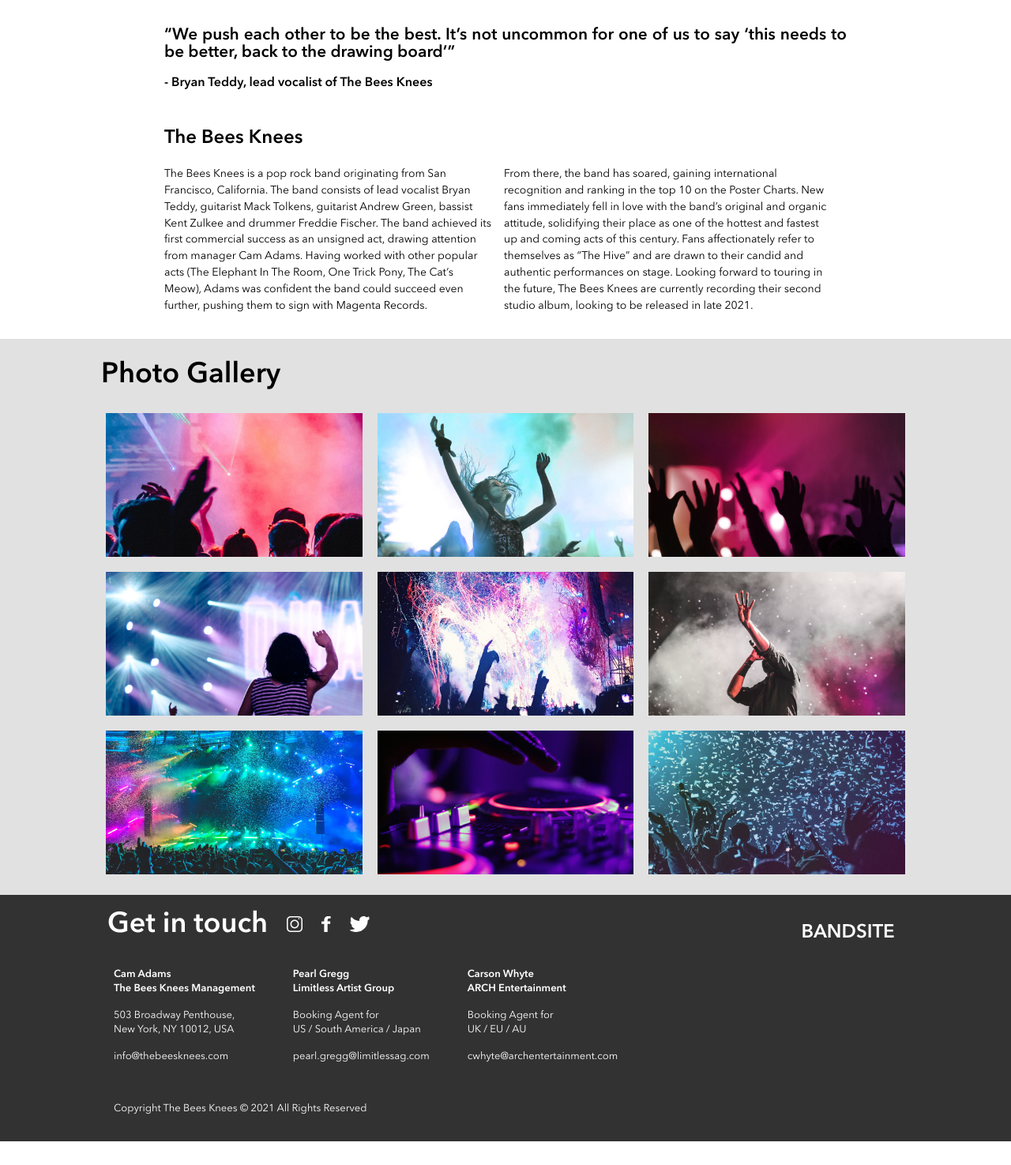
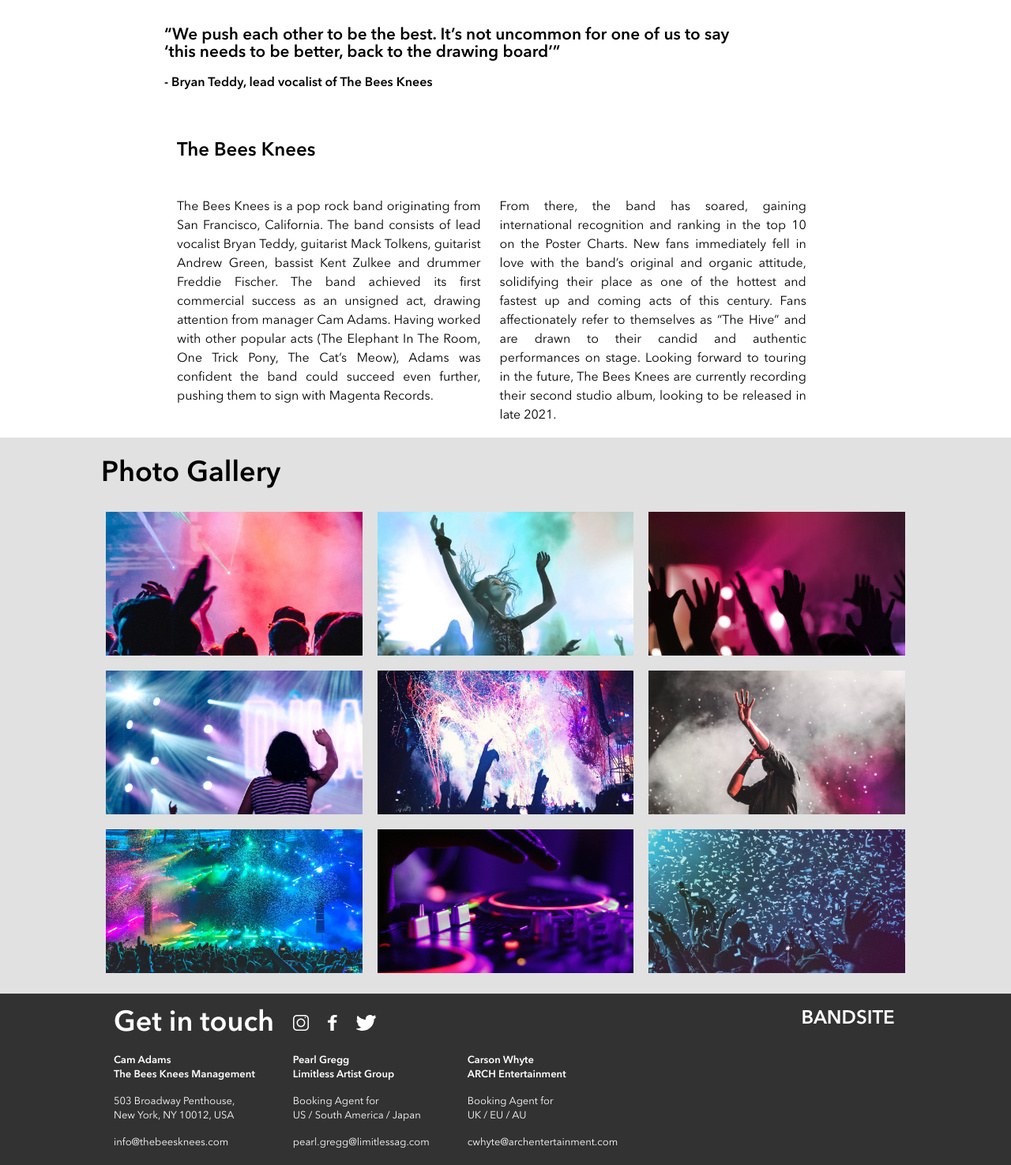
Before and after one commit to jasmindzogovic/jasmin-dzogovic-bandsite, a plain HTML site: page index.html in a window 1280 px wide. Shown: the part 1430-2905 px from the top of the page at 79% size. Before the commit the page ends 2875 px from the top, so only its background shows below. Drawn offline with Linux system fonts and the light colour scheme.

Commit message:
Finishing up responsive design styling

```diff
--- a/index.html
+++ b/index.html
@@ -29,12 +29,18 @@
         <h1 class="main__heading">About the Musicians</h1>
         <div class="main__container">
             <img src="./assets/Images/band.jpg" alt="band" class="main__container-img">
+
+            <div class="main__container-statement">
             <h4 class="main__container-subheading">“We push each other to be the best. It’s not uncommon for one
                 of us to say ‘this needs to be better, back to the drawing board’”</h4>
                 <h4 class="main__container-singer">- Bryan Teddy, lead vocalist of The Bees
                     Knees</h4>
-                    <h4 class="main__container-band">The Bees Knees</h4>
+                </div>
+
+
                     <div class="main__container-about">
+                        <h4 class="main__container-band">The Bees Knees</h4>
+                        <div class="main__container-story">
                         <p class="main__container-paragraph first">
                         The Bees Knees is a pop rock band originating from San Francisco, California. The band consists
                         of lead vocalist Bryan Teddy, guitarist Mack Tolkens, guitarist Andrew Green, bassist Kent Zulkee
@@ -50,6 +56,7 @@
                         performances on stage. Looking forward to touring in the future, The Bees Knees are currently
                         recording their second studio album, looking to be released in late 2021.
                         </p>
+                    </div>
                     </div>
         </div>
     </main>
--- a/styles/bio.scss
+++ b/styles/bio.scss
@@ -149,25 +149,27 @@
         width: 100%;
         padding: 0 1rem 1rem 1rem;
     }
-    &-subheading {
-        padding: 0 1rem;
-        text-align: justify;
-    }
-    &-singer {
+    &-statement {
         padding: 0 1rem;
     }
+    &-subheading {
+        display: flex;
+        justify-content: center;
+        text-align: start;
+        padding-bottom: 0.5rem;
+    }
     &-band {
-         padding: 1rem;
+        padding-bottom: 0.875rem;
     }
     &-about {
-        padding: 0 1rem 1rem;
+        padding: 1rem 1rem;
+    }
+    &-paragraph {
+        font-size: 0.875rem;
+        text-align: justify;
     }
     .first {
         padding-bottom: 1rem;
-        font-size: .875rem;
-    }
-    .second {
-        font-size: 0.875rem;
     }
     @include tablet {
         .main__container {
@@ -180,24 +182,28 @@
             &-subheading {
             font-size: 1.3rem;
             padding-bottom: 1rem;
-            width: 80%;
-            @include block-center;
+            width: 90%;
+            }
+            &-statement {
+            padding-left: 6rem;
             }
             &-singer {
             font-size: 1rem;
+            }
+            &-about {
             padding-left: 6rem;
             }
             &-band {
             font-size: 1.5rem;
-            padding: 3rem 0 1.5rem 6rem;
+            padding: 3rem 0;
             }
-            &-about {
+            &-story {
             display: flex;
-            @include block-center;
-            width: 80%;
+            justify-content: center;
+            width: 90%;
             }
             &-paragraph {
-            padding-right: 1rem;
+            padding-right: 1.5rem;
             line-height: 1.3rem;
             }
         }
@@ -207,17 +213,17 @@
             &-img {
             width: 70%;
             }
-            &-subheading {
-                width: 70%;
-            }
-            &-singer {
-                padding-left: 13rem;
-            }
-            &-band {
+            &-statement {
+                width: 80%;
                 padding-left: 13rem;
             }
             &-about {
-                width: 70%;
+                width: 80%;
+                margin: 0 auto;
+            }
+            &-paragraph {
+                font-size: 1rem;
+                line-height: 1.5rem;
             }
         }
     }
@@ -304,14 +310,10 @@
     }
     @include tablet {
         .footer {
-
-            &__heading {
-                padding-right: 1.5rem;
-                padding-left: 1.5rem;
-            }
             &-social__container{
                 display: flex;
                 align-items: baseline;
+                padding: 0 1.5rem
             }
             &-contact {
                 @include flex-justify;
@@ -335,8 +337,11 @@
     }
     @include desktop {
         .footer {
+            &__heading {
+                margin-right: 1.5rem;
+            }
             &-social__container {
-                padding-left: 6rem;
+                padding-left: 8rem;
             }
             &-contact {
                 display: flex;
```
Also changed, not shown: styles/bio.css.
